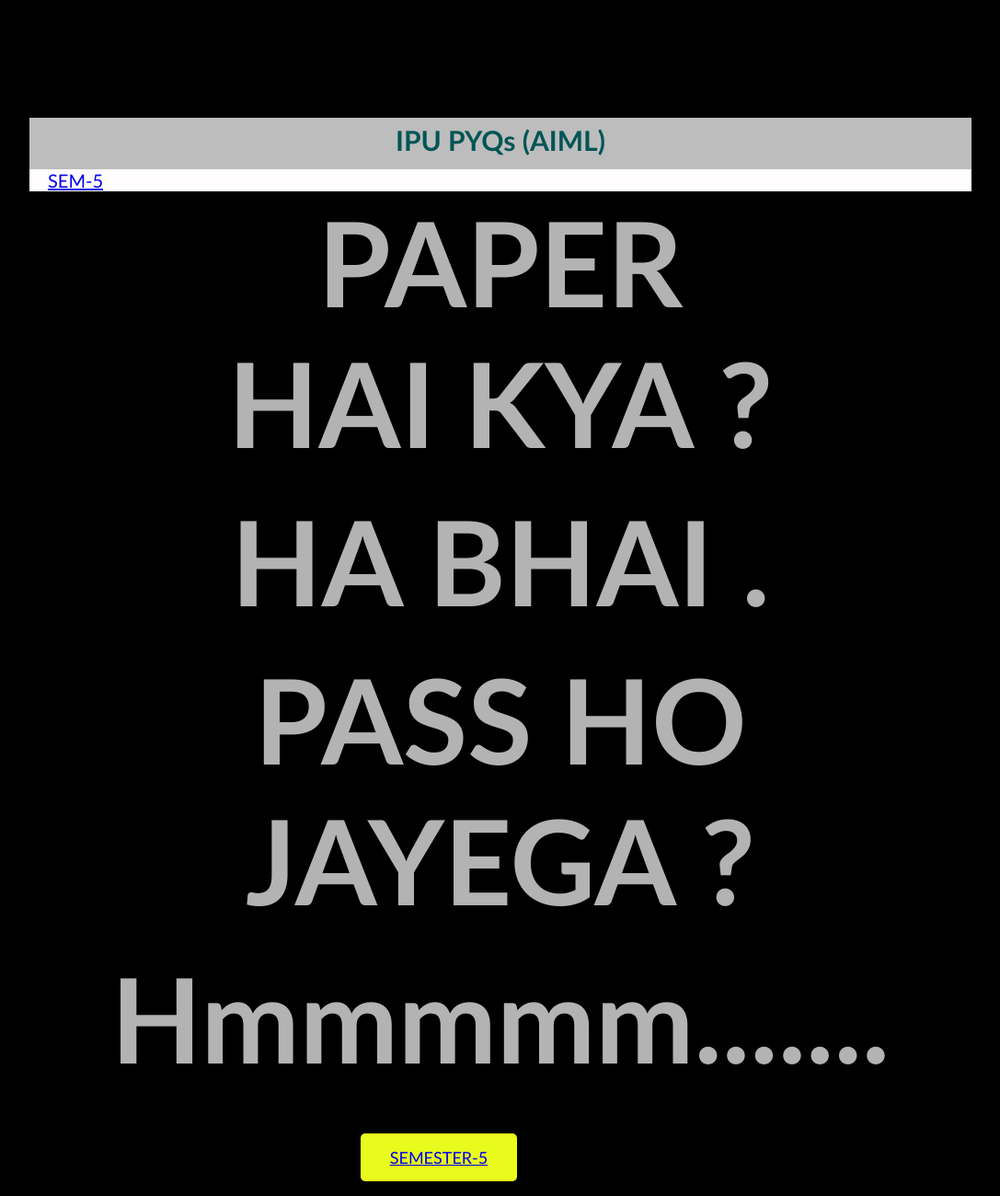
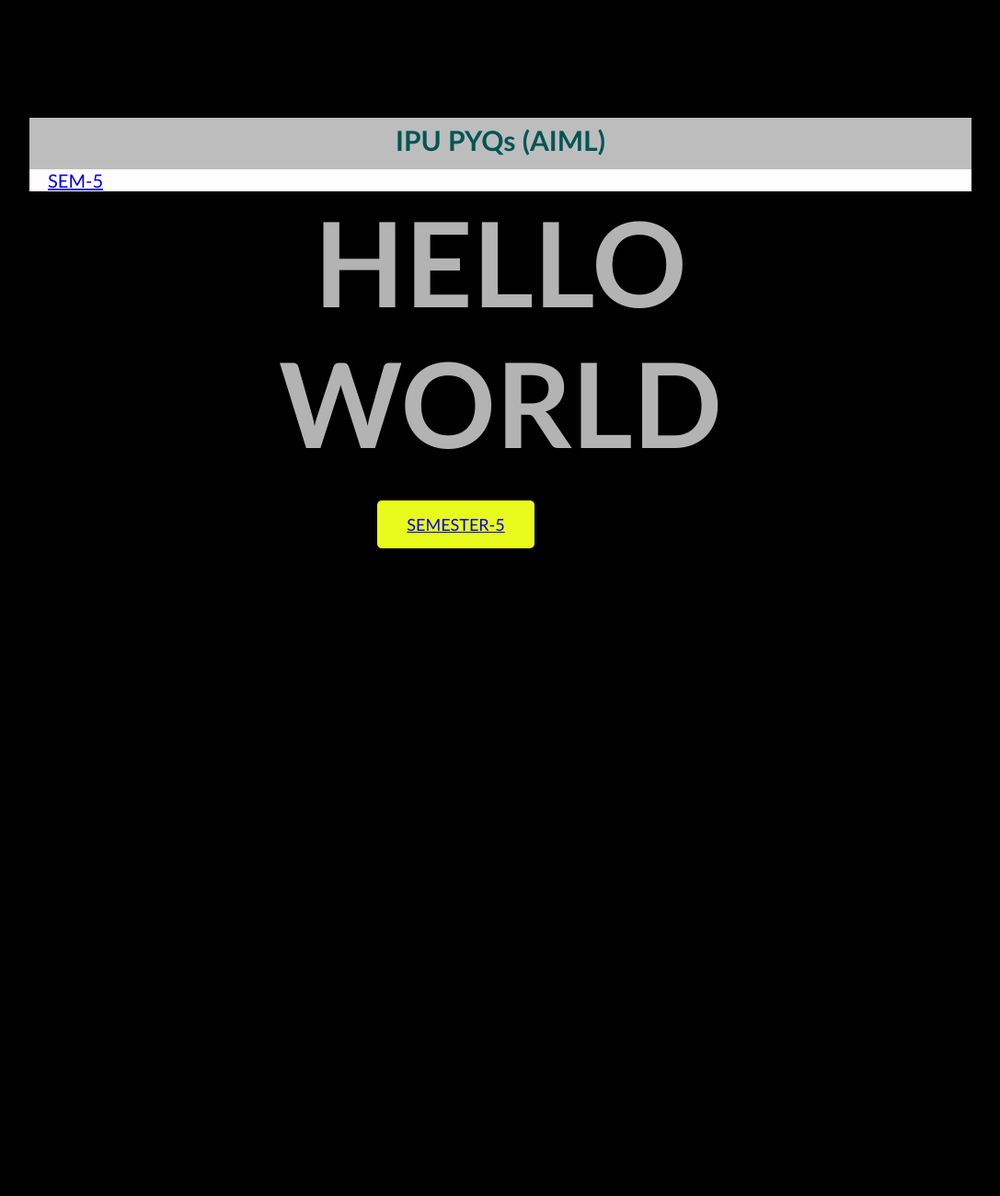
Before and after one commit to Kri-da/AIMLQ, a plain HTML site: page index.html in a window 1280 px wide. Shown: the whole page at 92% size, without its empty margins (96-1183 px from the left). After the commit the page ends 800 px from the top, so only its background shows below. Drawn offline with Linux system fonts and the light colour scheme.

Commit message:
Update index.html
Edit the home-page text

```diff
--- a/index.html
+++ b/index.html
@@ -14,10 +14,8 @@
     <div class="sems"><a href="index2.html">SEM-5 </a> </div>
     <div id="contant">
 
-        <h1>PAPER <br> HAI KYA ?</h1>br
-        <h1>HA BHAI .</h1>br
-        <h1>PASS HO JAYEGA ?</h1>br
-        <h1>Hmmmmm.......</h1>br <br>
+        <h1>HELLO <br> WORLD</h1>br
+
          <div class="btn"><a href="index2.html">SEMESTER-5 </a> </div>
 
         <audio src="image/audiofile.mp3"  loop autoplay>
```
